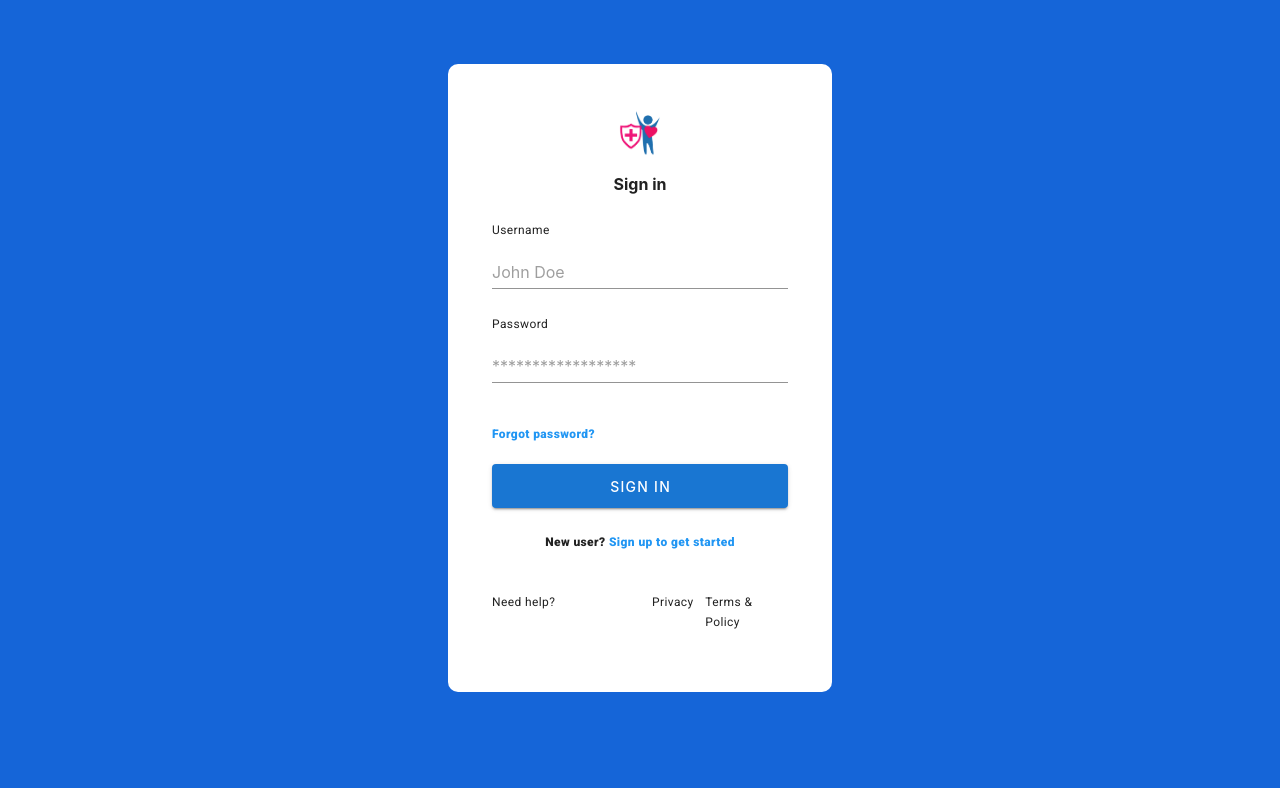
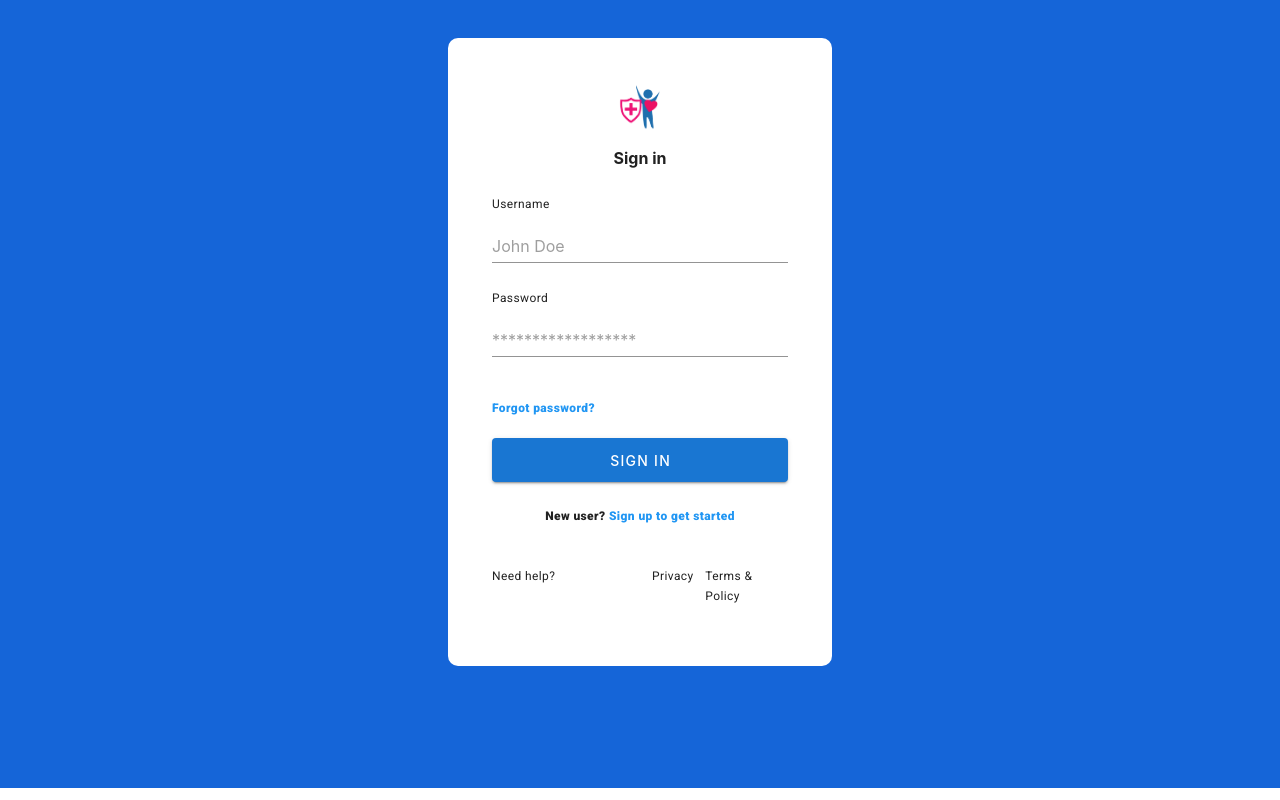
Before and after one commit to kizito917/Healthlite, a Vue app: page / in a window 1280 px wide. Built offline with nearby package versions, Linux system fonts and the light colour scheme.

Commit message:
styling changes

```diff
--- a/src/assets/css/style.css
+++ b/src/assets/css/style.css
@@ -7,7 +7,7 @@
     width: 30%;
     margin-left: 35%;
     margin-right: 35%;
-    margin-top: 5%;
+    margin-top: 3%;
     background: #fff;
     border-radius: 10px
 }
```
